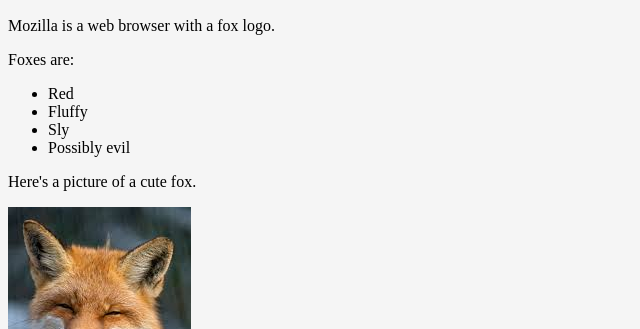
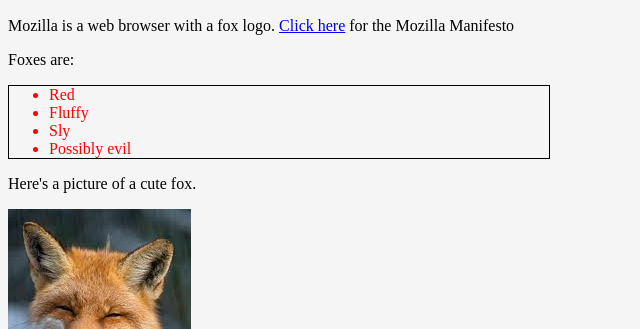
Before and after one commit to meganwhite/mozilla-website, a plain HTML site: page index.html in a window 1280 px wide. Shown: the part 471-800 px from the top of the page, without its empty margins (0-640 px from the left). Drawn offline with Linux system fonts and the light colour scheme.

Commit message:
Added styles folder and applied styling to website

```diff
--- a/index.html
+++ b/index.html
@@ -1,14 +1,17 @@
 <!DOCTYPE html>
 <html>
 <head>
+	<meta charset="utf-8">
 	<title> Mozilla Website </title>
+	<link href="styles/style.css" rel="stylesheet" type-"text/css">
+
 </head>
 <body style="background-color:#F5F5F5;">
 	<h1> This is my Mozilla website.</h1>
 	<h2> Isn't it great? </h2>
 	<h3> But really, though. </h3>
 	<img src="http://mdn.github.io/beginner-html-site/images/firefox-icon.png" alt="My test image">
-	<p> Mozilla is a web browser with a fox logo. </p>
+	<p> Mozilla is a web browser with a fox logo. <a href="https://www.mozilla.org/en-US/about/manifesto/">Click here</a> for the Mozilla Manifesto</p>
 	<p> Foxes are: </p>
 	<ul>
 		<li> Red </li>
--- /dev/null
+++ b/styles/style.css
@@ -0,0 +1,5 @@
+ul {
+  color: red;
+  width: 500px;
+  border: 1px solid black;
+}
```
